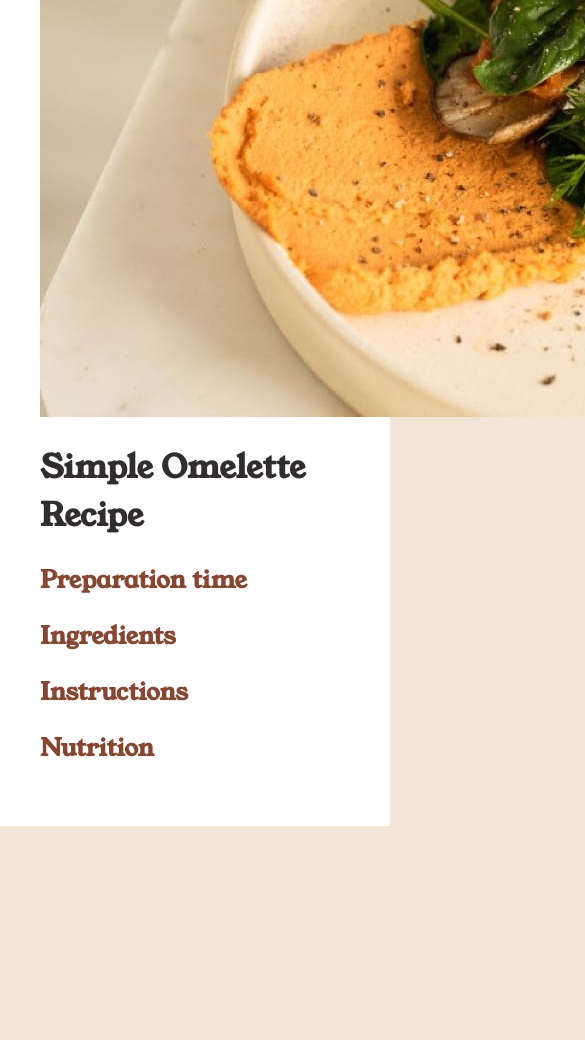
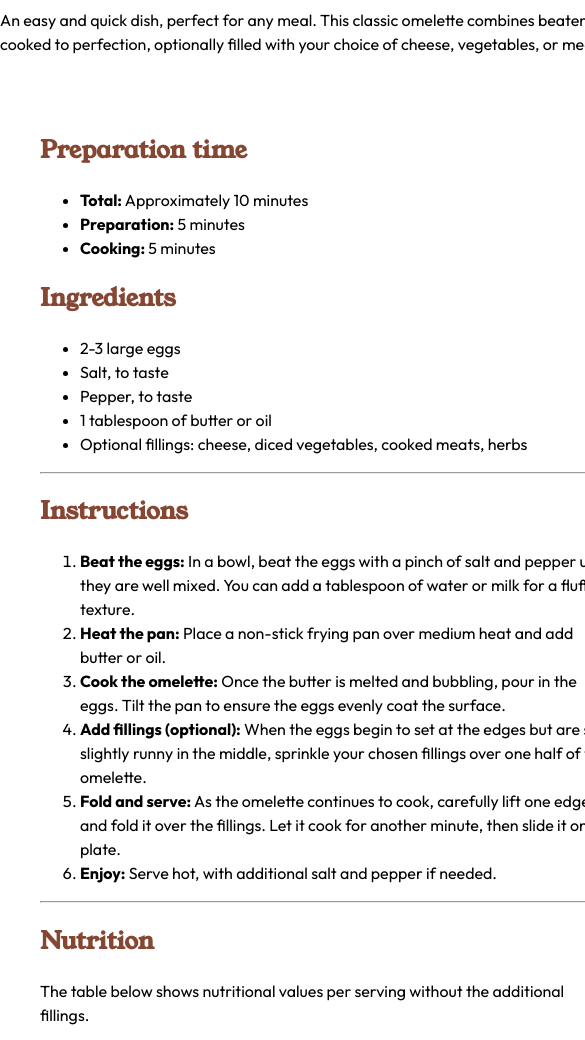
Before and after one commit to MikeCook9994/mikecook9994.github.io, a plain HTML site: page frontendmentors/recipe-page/index.html in a window 390 px wide. Shown: the part 383-1423 px from the top of the page, 585 px wide, since content can reach past the window. Before the commit the page ends 1369 px from the top, so only its background shows below. Drawn offline with Linux system fonts and the light colour scheme.

Commit message:
save work

```diff
--- a/frontendmentors/recipe-page/index.html
+++ b/frontendmentors/recipe-page/index.html
@@ -20,33 +20,33 @@
     <header>
       <img class="banner" src="./assets/images/image-omelette.jpeg" alt="an omelette on a white plate with a smearing of hummus" />
       <h1>Simple Omelette Recipe</h1>
-      <!-- <p>An easy and quick dish, perfect for any meal. This classic omelette combines beaten eggs cooked
-        to perfection, optionally filled with your choice of cheese, vegetables, or meats.</p> -->
+      <p>An easy and quick dish, perfect for any meal. This classic omelette combines beaten eggs cooked
+        to perfection, optionally filled with your choice of cheese, vegetables, or meats.</p>
     </header>
     <main>
       <section>
         <h2>Preparation time</h2>
-        <!-- <ul>
+        <ul>
           <li><strong>Total:</strong> Approximately 10 minutes</li>
           <li><strong>Preparation:</strong> 5 minutes</li>
           <li><strong>Cooking:</strong> 5 minutes</li>
-        </ul> -->
+        </ul>
       </section>
       <article>
         <div>
           <h2>Ingredients</h2>
-          <!-- <ul>
+          <ul>
             <li>2-3 large eggs</li>
             <li>Salt, to taste</li>
             <li>Pepper, to taste</li>
             <li>1 tablespoon of butter or oil</li>
             <li>Optional fillings: cheese, diced vegetables, cooked meats, herbs</li>
-          </ul> -->
+          </ul>
         </div>
-        <!-- <hr/> -->
+        <hr/>
         <div>
           <h2>Instructions</h2>
-          <!-- <ol>
+          <ol>
             <li><strong>Beat the eggs:</strong> In a bowl, beat the eggs with a pinch of salt and pepper until they are well mixed.
               You can add a tablespoon of water or milk for a fluffier texture.</li>
             <li><strong>Heat the pan:</strong> Place a non-stick frying pan over medium heat and add butter or oil.</li>
@@ -57,12 +57,12 @@
             <li><strong>Fold and serve:</strong> As the omelette continues to cook, carefully lift one edge and fold it over the
               fillings. Let it cook for another minute, then slide it onto a plate.</li>
             <li><strong>Enjoy:</strong> Serve hot, with additional salt and pepper if needed.</li>
-          </ol> -->
+          </ol>
         </div>
-        <!-- <hr/> -->
+        <hr/>
         <div>
           <h2>Nutrition</h2>
-          <!-- <p>The table below shows nutritional values per serving without the additional fillings.</p>
+          <p>The table below shows nutritional values per serving without the additional fillings.</p>
           <table>
             <tr>
               <td>Calories</td>
@@ -80,7 +80,7 @@
               <td>Fat</td>
               <td>22g</td>
             </tr>
-          </table> -->
+          </table>
         </div>
       </article>
     </main>
--- a/frontendmentors/recipe-page/styles.css
+++ b/frontendmentors/recipe-page/styles.css
@@ -30,6 +30,8 @@
 
     --clr-nutmeg: hsl(14, 45%, 36%);
     --clr-raspberry: hsl(332, 51%, 32%);
+
+    --banner-img-width: 656px;
 }
 
 *,
@@ -44,10 +46,14 @@ html {
     line-height: 1.5;
 }
 
+img {
+    display: block;
+    max-width: 100%;
+}
+
 body {
-    margin: 0px;
     background: var(--clr-neutral-400);
-    min-height: 100dvh;
+    margin: 0;
 }
 
 h1 {
@@ -61,13 +67,24 @@ h2 {
 }
 
 .wrapper {
+    margin-block: 10rem;
     background: var(--clr-neutral-100);
-    max-width: min-content;
     margin-inline: auto;
+    width: min-content;
     padding: 2.5rem;
-    margin-block: 10rem;
 }
 
 .banner {
-    min-width: 50%;
+    min-width: var(--banner-img-width);
 }
+
+@media screen and (max-width: 656px) {
+    .wrapper {
+        margin-block: 0rem;
+        padding: 0;
+    }
+
+    main {
+        padding: 2.5rem;
+    }
+}
```
